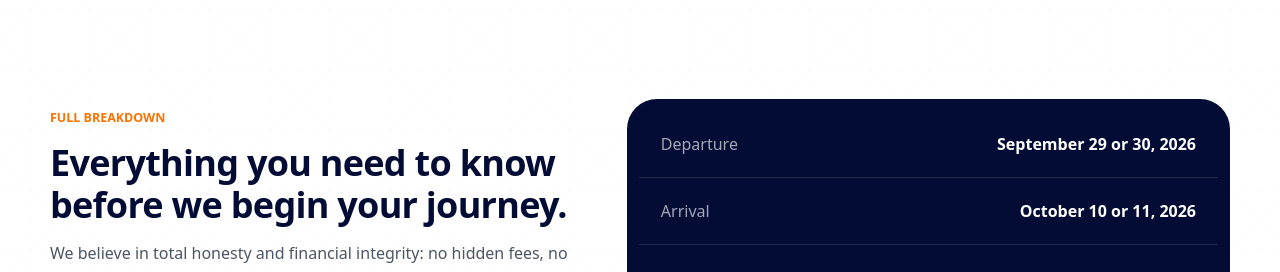
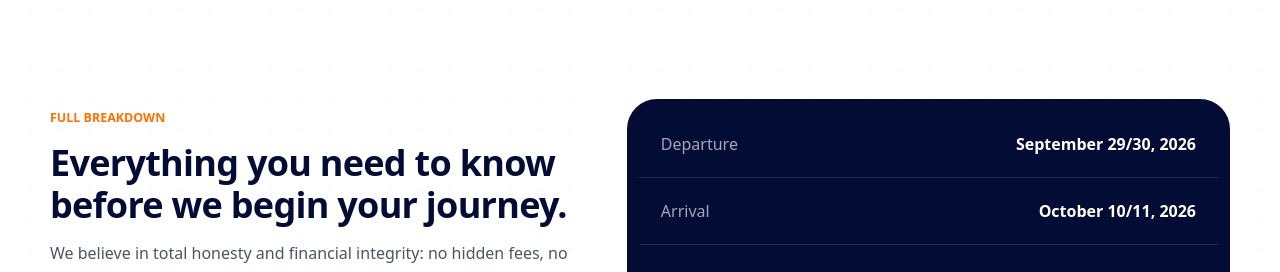
Before and after one commit to Aleemcode/amfaj-travels, a React (Vite) app: page / in a window 1280 px wide. Shown: the part 2840-3112 px from the top of the page. Built offline with nearby package versions, Linux system fonts and the light colour scheme; a web font is replaced by a local one.

Commit message:
style: replace dates 'or' with slash in package breakdown and FAQs

```diff
--- a/src/App.tsx
+++ b/src/App.tsx
@@ -71,7 +71,7 @@ const faqs = [
   {
     question: "When is the September ’Umrah journey?",
     answer:
-      "Departure is planned for September 29 or 30, 2026, with arrival back on October 10 or 11, 2026, In Shā’ Allāh.",
+      "Departure is planned for September 29/30, 2026, with arrival back on October 10/11, 2026, In Shā’ Allāh.",
   },
   {
     question: "Where will pilgrims depart from?",
@@ -499,8 +499,8 @@ function PackageCard({
 
 function PackageBreakdown() {
   const facts = [
-    ["Departure", "September 29 or 30, 2026"],
-    ["Arrival", "October 10 or 11, 2026"],
+    ["Departure", "September 29/30, 2026"],
+    ["Arrival", "October 10/11, 2026"],
     ["Departure cities", "Lagos and Abuja"],
     ["Guidance", "Scholar-led tutelage, In Shā’ Allāh"],
   ];
```
